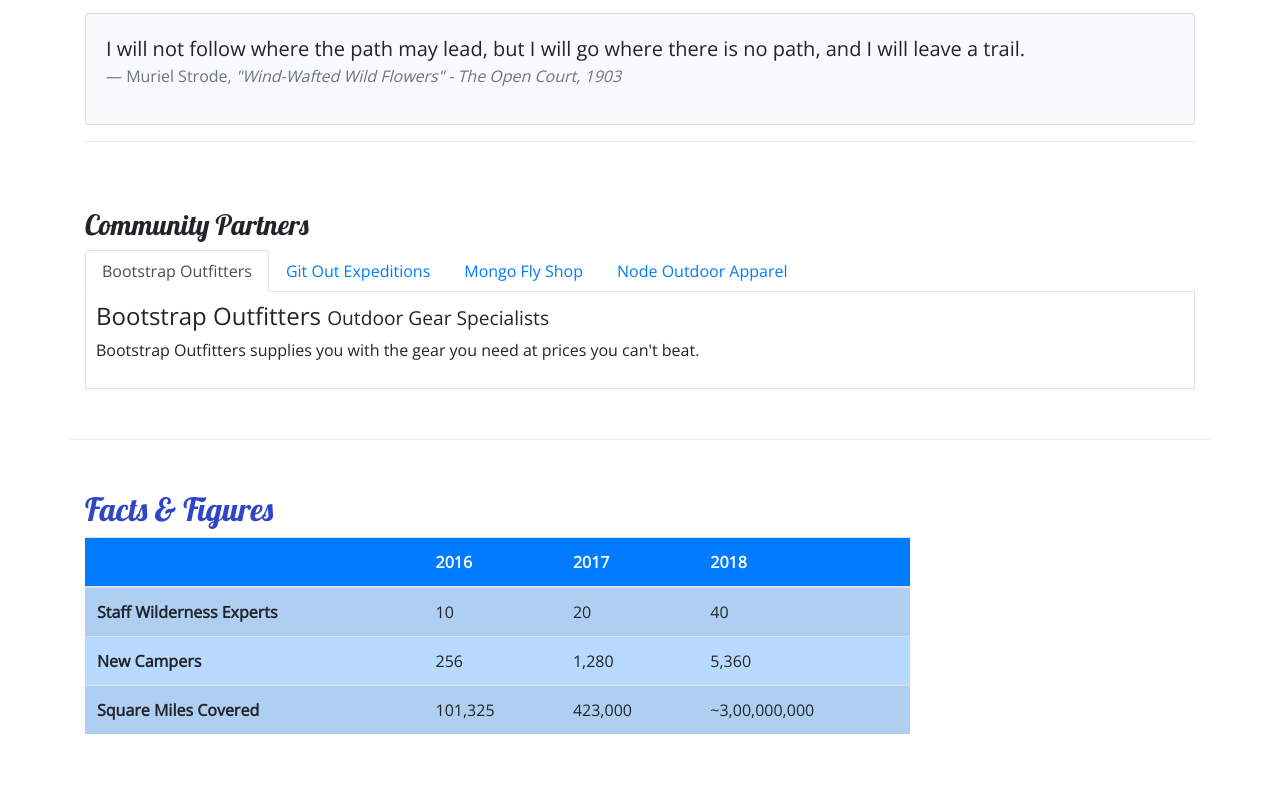
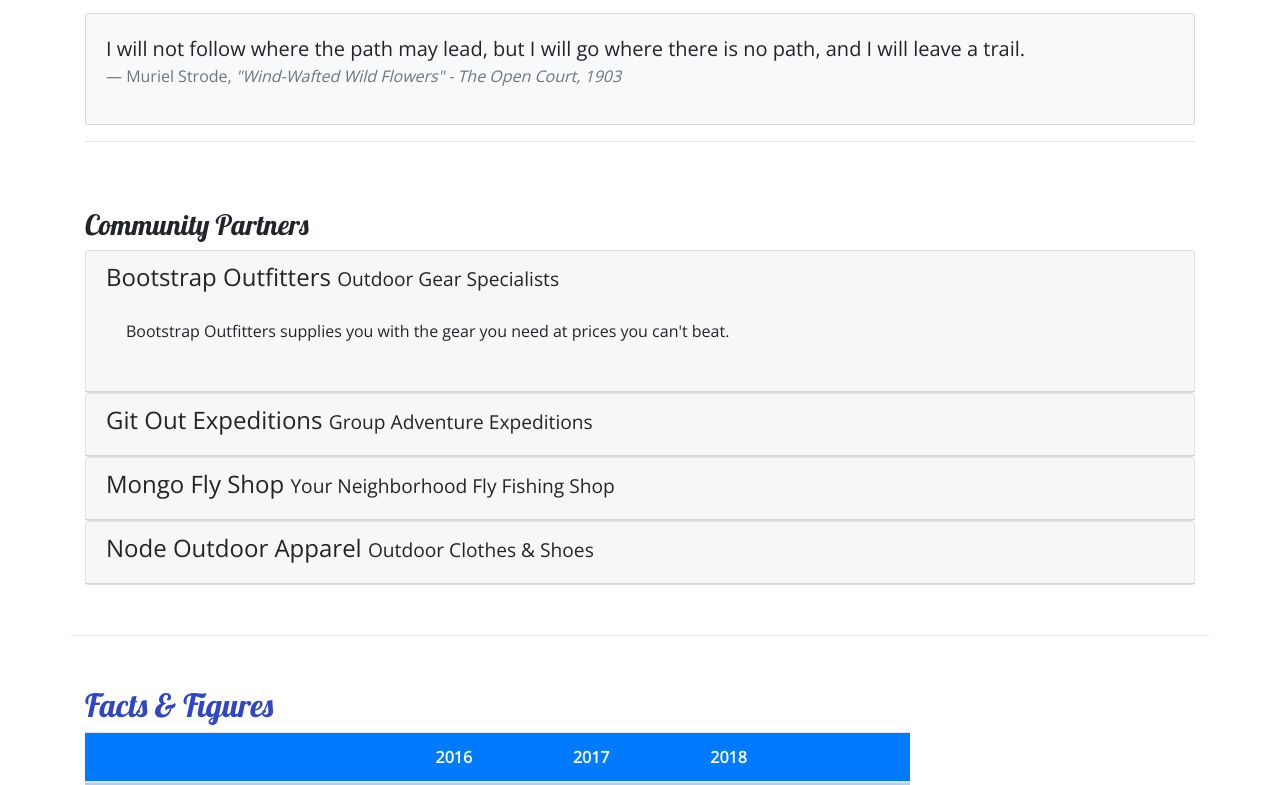
Before and after one commit to morectangles/nucampsite, a website: page aboutus.html in a window 1280 px wide. Shown: the part 603-1388 px from the top of the page. Drawn offline with nearby package versions, Linux system fonts and the light colour scheme.

Commit message:
Accordion

```diff
--- a/aboutus.html
+++ b/aboutus.html
@@ -105,28 +105,61 @@
             <div class="row row-content">
                 <div class="col">
                     <h3>Community Partners</h3>
-                    <ul class="nav nav-tabs">
-                        <li class="nav-item"><a class="nav-link active" href="#bootstrap" role="tab" data-toggle="tab">Bootstrap Outfitters</a></li>
-                        <li class="nav-item"><a class="nav-link" href="#git" role="tab" data-toggle="tab">Git Out Expeditions</a></li>
-                        <li class="nav-item"><a class="nav-link" href="#mongo" role="tab" data-toggle="tab">Mongo Fly Shop</a></li>
-                        <li class="nav-item"><a class="nav-link" href="#node" role="tab" data-toggle="tab">Node Outdoor Apparel</a></li>
-                    </ul>
-                    <div class="tab-content">
-                        <div role="tabpanel" class="tab-pane fade show active" id="bootstrap">
-                            <h4>Bootstrap Outfitters <small>Outdoor Gear Specialists</small></h4>
-                            <p class="d-none d-sm-block">Bootstrap Outfitters supplies you with the gear you need at prices you can't beat.</p>
+                    <div id="accordion">
+                        <div class="card">
+                            <div role="tab" class="card-header">
+                                <h4>
+                                    <a data-toggle="collapse" data-target="#bootstrap">Bootstrap Outfitters <small>Outdoor Gear Specialists</small>
+                                    </a>
+                                </h4>
+                                <div class="collapse show" id="bootstrap" data-parent="#accordion">
+                                    <div class="card-body">
+                                        <p class="d-none d-sm-block">Bootstrap Outfitters supplies you with the gear you need at prices you can't beat.</p>
+                                    </div>
+                                </div>
+                            </div>
                         </div>
-                        <div role="tabpanel" class="tab-pane fade show" id="git">
-                            <h4>Git Out Expeditions <small>Group Adventure Expeditions</small></h4>
-                            <p class="d-none d-sm-block">Join Git Out Expeditions to explore new horizons with a group of other adventurers!</p>
+                        <div class="card">
+                            <div role="tab" class="card-header">
+                                <h4>
+                                    <a class="collapsed" data-toggle="collapse" data-target="#git">
+                                        Git Out Expeditions <small>Group Adventure Expeditions</small>
+                                    </a>
+                                </h4>
+                                <div class="collapse" id="git" data-parent="#accordion">
+                                    <div class="card-body">
+                                    <p class="d-none d-sm-block">Join Git Out Expeditions to explore new horizons with a group of other adventurers!</p>
+                                    </div>
+                                </div>
+                            </div>
                         </div>
-                        <div role="tabpanel" class="tab-pane fade show" id="mongo">
-                            <h4>Mongo Fly Shop <small>Your Neighborhood Fly Fishing Shop</small></h4>
-                            <p class="d-none d-sm-block">Need a new fishing pole, a tacklebox, or flies of all kinds? Stop by Mongo Fly Shop.</p>
+                        <div class="card">
+                            <div role="tab" class="card-header">
+                                <h4>
+                                    <a class="collapsed" data-toggle="collapse" data-target="#mongo">
+                                        Mongo Fly Shop <small>Your Neighborhood Fly Fishing Shop</small>
+                                    </a>
+                                </h4>
+                                <div class="collapse" id="mongo" data-parent="#accordion">
+                                    <div class="card-body">
+                                        <p class="d-none d-sm-block">Need a new fishing pole, a tacklebox, or flies of all kinds? Stop by Mongo Fly Shop.</p>
+                                    </div>
+                                </div>
+                            </div>
                         </div>
-                        <div role="tabpanel" class="tab-pane fade show" id="node">
-                            <h4>Node Outdoor Apparel <small>Outdoor Clothes & Shoes</small></h4>
-                            <p class="d-none d-sm-block">From polar fleeces to swimsuits, hiking boots to waders, a visit to Node will be sure to get you covered.</p>
+                        <div class="card">
+                            <div role="tab" class="card-header">
+                                <h4>
+                                    <a class="collapsed" data-toggle="collapse" data-target="#node">
+                                        Node Outdoor Apparel <small>Outdoor Clothes & Shoes</small>
+                                    </a>
+                                </h4>
+                                <div class="collapse" id="node" data-parent="#accordion">
+                                    <div class="card-body">
+                                        <p class="d-none d-sm-block">From polar fleeces to swimsuits, hiking boots to waders, a visit to Node will be sure to get you covered.</p>
+                                    </div>
+                                </div>
+                            </div>
                         </div>
                     </div>
                 </div>
```
